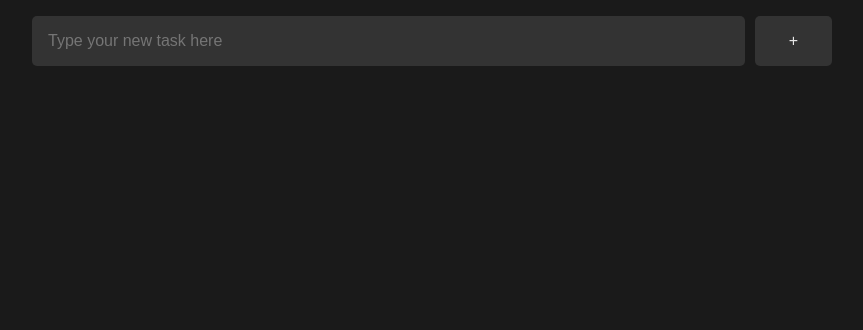
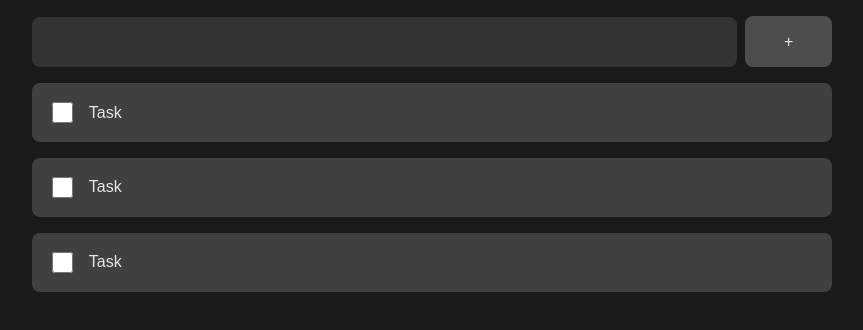
Before and after one commit to jetsgarcia/react-test, a React (Vite) app: page / in a window 1280 px wide. Shown: the top 330 px of the page, without its empty margins (208-1071 px from the left). Built offline with nearby package versions, Linux system fonts and the light colour scheme.

Commit message:
Recreated the whole UI

```diff
--- a/index.html
+++ b/index.html
@@ -3,7 +3,7 @@
   <head>
     <meta charset="UTF-8" />
     <meta name="viewport" content="width=device-width, initial-scale=1.0" />
-    <title>Trying React</title>
+    <title>Todo List</title>
   </head>
   <body>
     <div id="root"></div>
--- a/src/App.jsx
+++ b/src/App.jsx
@@ -1,10 +1,28 @@
-import TaskInput from "./components/task_input/task_input";
 import "./index.css";
 
 function App() {
   return (
     <>
-      <TaskInput />
+      <div className="task-input-container">
+        <form action="">
+          <input type="text" id="item" />
+          <button>+</button>
+        </form>
+      </div>
+      <ul className="all-tasks">
+        <li>
+          <input type="checkbox" id="" />
+          <p>Task</p>
+        </li>
+        <li>
+          <input type="checkbox" id="" />
+          <p>Task</p>
+        </li>
+        <li>
+          <input type="checkbox" id="" />
+          <p>Task</p>
+        </li>
+      </ul>
     </>
   );
 }
--- a/src/components/task_input/task_input.css
+++ /dev/null
@@ -1,40 +0,0 @@
-.wrapper {
-  width: clamp(300px, 80%, 800px);
-  margin: 1rem auto;
-}
-
-.task-form {
-  display: flex;
-  justify-content: center;
-  align-items: center;
-}
-
-.task-input-field {
-  width: 90%;
-  font-size: 1rem;
-  padding: 1rem;
-  border-radius: 5px;
-  border: 0;
-  background-color: hsl(0, 0%, 20%);
-  color: hsl(0, 0%, 90%);
-}
-
-.task-input-field:focus {
-  outline: 1px solid hsl(0, 0%, 80%);
-}
-
-.add-button {
-  width: clamp(60px, 10%, 100px);
-  font-size: 1rem;
-  padding: 1rem;
-  border-radius: 5px;
-  border: 0;
-  background-color: hsl(0, 0%, 20%);
-  color: hsl(0, 0%, 90%);
-  margin-left: 10px;
-  transition: all 0.3s ease-out;
-}
-.add-button:hover {
-  background-color: hsl(0, 0%, 30%);
-  color: hsl(0, 0%, 100%);
-}
--- a/src/components/task_input/task_input.jsx
+++ /dev/null
@@ -1,53 +0,0 @@
-import "./task_input.css";
-import { useState, useRef } from "react";
-
-export default function TaskInput() {
-  const [newTask, setTask] = useState("");
-  const [todos, setTodos] = useState([]);
-  let idCounter = useRef(10000);
-
-  function generateId() {
-    idCounter.current += 1;
-    return idCounter.current;
-  }
-
-  function getYear() {
-    return new Date().getFullYear().toString();
-  }
-
-  function handleSubmit(e) {
-    let id = getYear() + generateId();
-    e.preventDefault();
-    setTask("");
-
-    setTodos((currentTodos) => {
-      return [
-        ...currentTodos,
-        {
-          id: id,
-          title: newTask,
-          completed: false,
-        },
-      ];
-    });
-  }
-
-  console.log(todos);
-
-  return (
-    <div className="wrapper">
-      <form className="task-form" onSubmit={handleSubmit}>
-        <input
-          type="text"
-          placeholder="Type your new task here"
-          className="task-input-field"
-          value={newTask}
-          onChange={(e) => setTask(e.target.value)}
-        />
-        <button type="submit" className="add-button">
-          +
-        </button>
-      </form>
-    </div>
-  );
-}
--- a/src/index.css
+++ b/src/index.css
@@ -2,5 +2,82 @@ body {
   background-color: hsl(0, 0%, 10%);
   color: hsl(0, 0%, 90%);
   font-family: sans-serif;
+  margin: 0;
+  padding: 0;
   box-sizing: border-box;
 }
+
+ul {
+  padding: 0;
+  list-style-type: none;
+}
+
+.task-input-container {
+  width: clamp(300px, 80%, 800px);
+  margin: 1rem auto;
+}
+
+.task-input-container form {
+  display: flex;
+  align-items: center;
+}
+
+.task-input-container form input {
+  flex: 9;
+  padding: 1rem;
+  color: hsl(0, 0%, 90%);
+  font-size: 1rem;
+  background-color: hsl(0, 0%, 20%);
+  border: none;
+  margin-right: 0.25rem;
+  border-radius: 0.5rem;
+}
+
+.task-input-container form input:focus {
+  outline: 1px solid hsl(0, 0%, 90%);
+}
+
+.task-input-container form button {
+  color: hsl(0, 0%, 90%);
+  flex: 1;
+  margin-left: 0.25rem;
+  border: none;
+  background-color: hsl(0, 0%, 30%);
+  border-radius: 0.5rem;
+  height: 3.2rem;
+  font-size: 1rem;
+}
+
+.task-input-container form button:hover {
+  background-color: hsl(0, 0%, 35%);
+}
+
+.task-input-container form button:active {
+  background-color: hsl(0, 0%, 40%);
+}
+
+.all-tasks {
+  width: clamp(300px, 80%, 800px);
+  margin: 0 auto;
+}
+
+.all-tasks li {
+  border-radius: 0.5rem;
+  background-color: hsl(0, 0%, 25%);
+  padding: 1rem;
+  display: flex;
+  align-items: center;
+  margin-bottom: 1rem;
+}
+
+.all-tasks li input {
+  margin-right: 1rem;
+  width: 1.3rem;
+  height: 1.3rem;
+}
+
+.all-tasks li p {
+  flex: 1;
+  margin: 0;
+  font-size: 1rem;
+}
```
Also changed, not shown: src/components/task/task.css (deleted, +0 -16 lines), src/components/task/task.jsx (deleted, +0 -12 lines).
